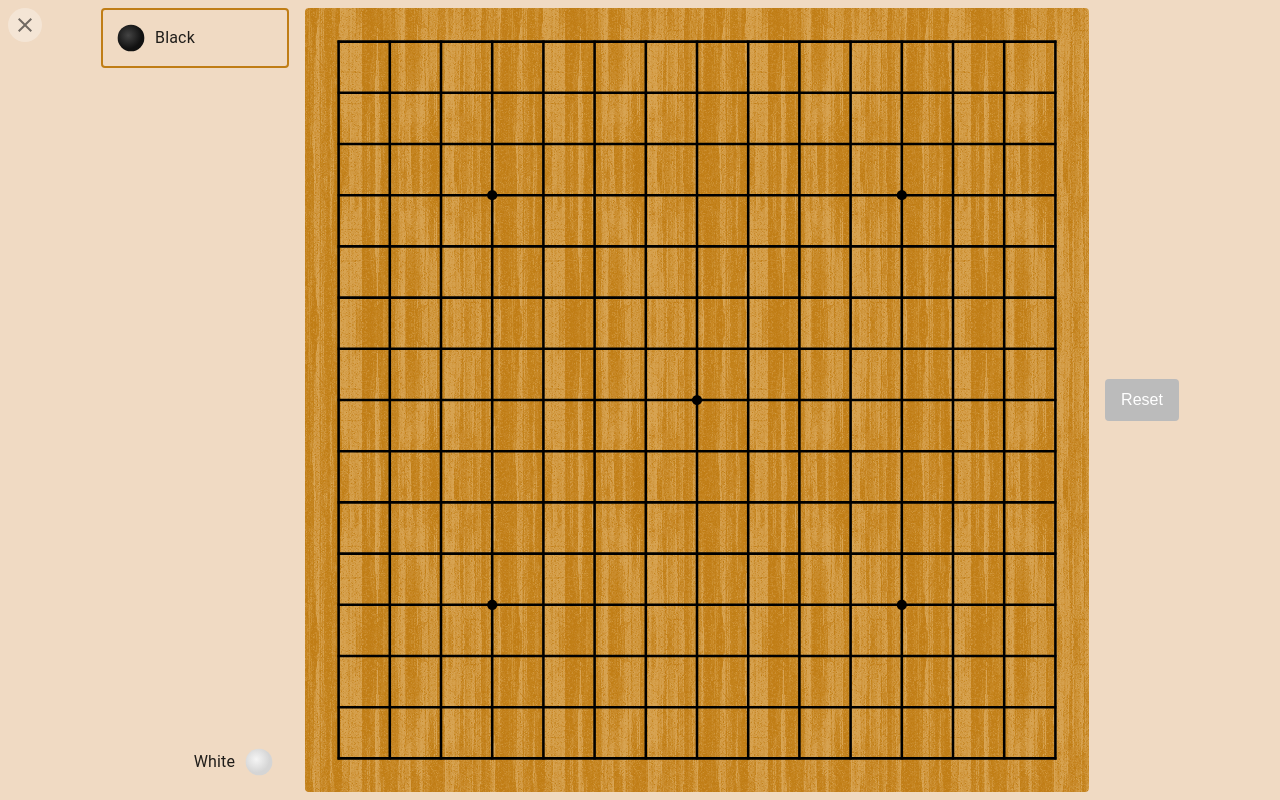
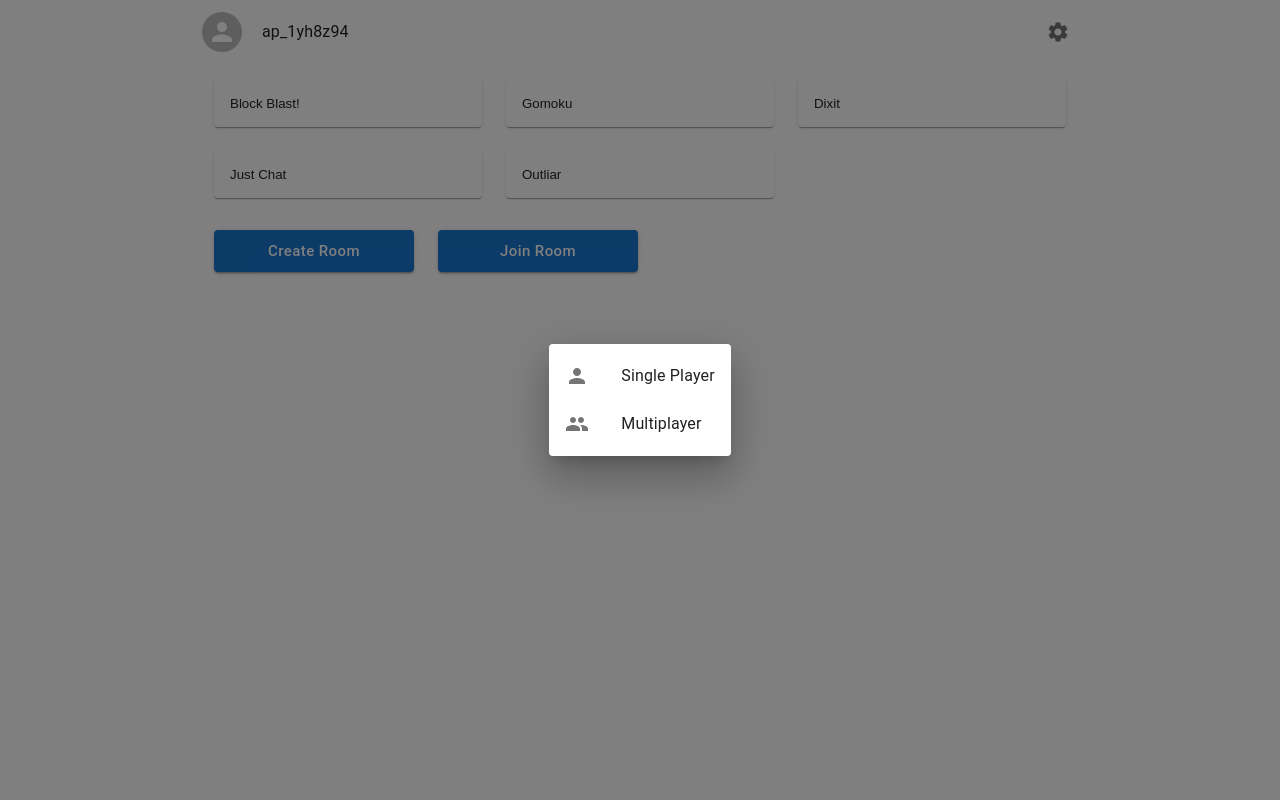
Before and after one commit to longern/ally-games, a React (Create React App) app: page / in a window 1280 px wide. Both pictures are taken after a click on the button "Gomoku". Built offline with nearby package versions, Linux system fonts and the light colour scheme.

Commit message:
Select mode

```diff
--- a/src/games/block-blast/game.ts
+++ b/src/games/block-blast/game.ts
@@ -252,6 +252,7 @@ const game = createGame({
       comboResetCounter: 0,
     } as GameState;
   },
+
   moves: {
     placeBlock({ G }, candidateIndex: number, x: number, y: number) {
       if (typeof G.candidates[candidateIndex] !== "object") return;
@@ -294,6 +295,8 @@ const game = createGame({
         G.candidates = generateCandidates(G);
     },
   },
+
+  maxPlayers: 1,
 });
 
 export default game;
--- a/src/games/dixit/game.ts
+++ b/src/games/dixit/game.ts
@@ -146,4 +146,6 @@ export const GuessPicture = createGame({
   },
 
   playerView: STRIP_SECRET,
+
+  minPlayers: 3,
 });
--- a/src/games/gomoku/game.ts
+++ b/src/games/gomoku/game.ts
@@ -63,4 +63,6 @@ export const gomoku = createGame({
       if (G.winner !== null) Object.assign(G, setup());
     },
   },
+
+  maxPlayers: 2,
 });
--- a/src/games/just-chat/index.tsx
+++ b/src/games/just-chat/index.tsx
@@ -14,7 +14,7 @@ import React, { useCallback, useState } from "react";
 import { GameBoardComponent } from "../../Client";
 import { createGame } from "../../app/game";
 
-export const game = createGame({ setup: () => ({}), moves: {} });
+export const game = createGame({ setup: () => ({}), moves: {}, minPlayers: 2 });
 
 interface Message {
   text: string;
--- a/src/home/Home.tsx
+++ b/src/home/Home.tsx
@@ -1,10 +1,13 @@
 import {
   Clear as ClearIcon,
   ContentPaste as ContentPasteIcon,
+  People as PeopleIcon,
+  Person as PersonIcon,
   Settings as SettingsIcon,
 } from "@mui/icons-material";
 import {
   Avatar,
+  Backdrop,
   Box,
   Button,
   CircularProgress,
@@ -14,6 +17,11 @@ import {
   DialogContent,
   DialogTitle,
   IconButton,
+  List,
+  ListItem,
+  ListItemButton,
+  ListItemIcon,
+  ListItemText,
   Stack,
   TextField,
   Toolbar,
@@ -27,6 +35,7 @@ import SettingsDialog from "./SettingsDialog";
 import { GameGrid, useGameList } from "./useGameList";
 import { setLobbyState } from "../app/lobby";
 import { usePeerInterface } from "./usePeerInterface";
+import { lazyGameComponents } from "./router";
 
 function JoinRoomDialog({
   open,
@@ -112,14 +121,73 @@ function JoinRoomDialog({
   );
 }
 
+function ModeSelectDialog({
+  open,
+  onClose,
+  onModeSelect,
+}: {
+  open: boolean;
+  onClose: () => void;
+  onModeSelect: (mode: string) => void;
+}) {
+  return (
+    <Dialog open={open} onClose={onClose}>
+      <List>
+        <ListItem disablePadding>
+          <ListItemButton onClick={() => onModeSelect("single")}>
+            <ListItemIcon>
+              <PersonIcon />
+            </ListItemIcon>
+            <ListItemText primary="Single Player" />
+          </ListItemButton>
+        </ListItem>
+        <ListItem disablePadding>
+          <ListItemButton onClick={() => onModeSelect("multi")}>
+            <ListItemIcon>
+              <PeopleIcon />
+            </ListItemIcon>
+            <ListItemText primary="Multiplayer" />
+          </ListItemButton>
+        </ListItem>
+      </List>
+    </Dialog>
+  );
+}
+
 function Home() {
+  const [loading, setLoading] = React.useState(false);
   const [showSettings, setShowSettings] = React.useState(false);
   const [showJoinRoom, setShowJoinRoom] = React.useState(false);
+  const [showModeSelect, setShowModeSelect] = React.useState(false);
+  const [gameName, setGameName] = React.useState("");
   const nickname = useAppSelector((state) => state.settings.nickname);
   const peerInterface = usePeerInterface();
   const dispatch = useAppDispatch();
 
   const games = useGameList();
+
+  const handleGameClick = useCallback(
+    async (gameName: string) => {
+      setLoading(true);
+      try {
+        const { game } = await lazyGameComponents[`/${gameName}`]();
+        if (game.maxPlayers < 2) {
+          dispatch(
+            setLobbyState({ state: { game: gameName, matchRunning: true } })
+          );
+        } else if (game.minPlayers > 1) {
+          dispatch(createLobby({ hostName: nickname, Peer: peerInterface }));
+        } else {
+          setGameName(gameName);
+          setShowModeSelect(true);
+        }
+      } catch (err) {
+      } finally {
+        setLoading(false);
+      }
+    },
+    [dispatch, nickname, peerInterface]
+  );
 
   useEffect(() => {
     const searchParams = new URLSearchParams(window.location.search);
@@ -183,12 +251,7 @@ function Home() {
           gap: 4,
         }}
       >
-        <GameGrid
-          games={games}
-          onClick={(game) => {
-            dispatch(setLobbyState({ state: { game, matchRunning: true } }));
-          }}
-        />
+        <GameGrid games={games} onClick={handleGameClick} />
         <Stack
           direction="row"
           spacing={3}
@@ -219,6 +282,27 @@ function Home() {
           open={showJoinRoom}
           onClose={() => setShowJoinRoom(false)}
         />
+        <ModeSelectDialog
+          open={showModeSelect}
+          onClose={() => setShowModeSelect(false)}
+          onModeSelect={(mode) => {
+            setShowModeSelect(false);
+            if (mode === "single") {
+              dispatch(
+                setLobbyState({
+                  state: { game: gameName, matchRunning: true },
+                })
+              );
+            } else {
+              dispatch(
+                createLobby({ hostName: nickname, Peer: peerInterface })
+              );
+            }
+          }}
+        />
+        <Backdrop open={loading}>
+          <CircularProgress />
+        </Backdrop>
       </Container>
     </Stack>
   );
```
